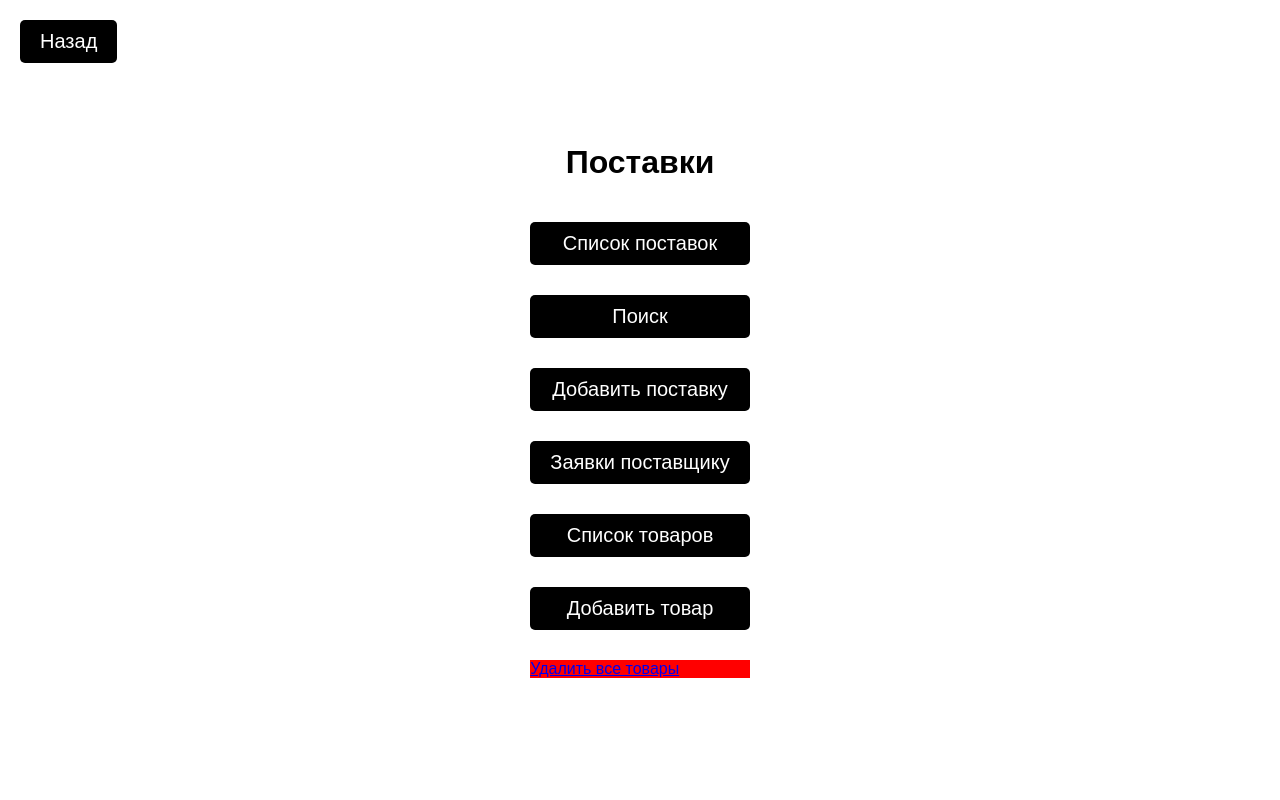
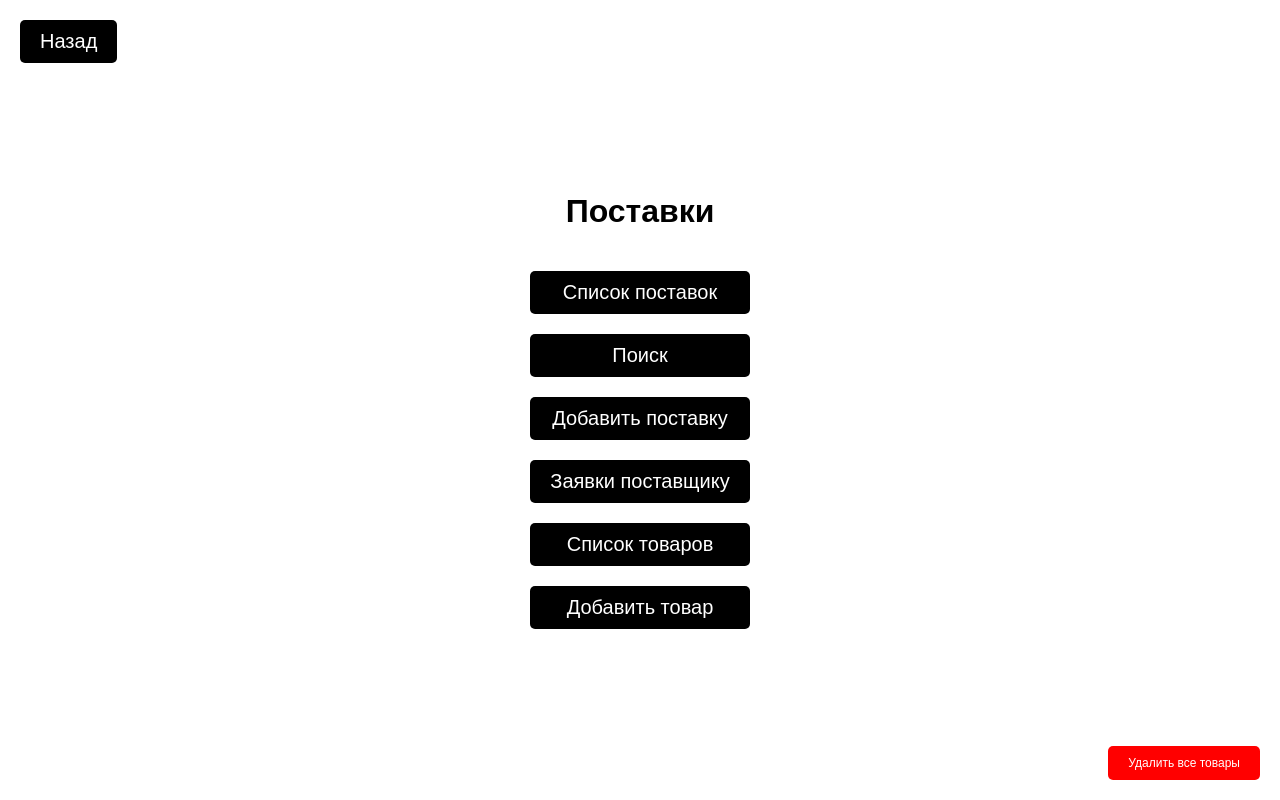
Before and after one commit to B4n4n4-P0weR/scrum_nubbas, a Django app: page /supplies/ in a window 1280 px wide. Run offline with Django 5.2, Linux system fonts and the light colour scheme.

Commit message:
Сделал кнопку "удалить все товары" нормальной

```diff
--- a/warehouse_project/main/templates/supplies.html
+++ b/warehouse_project/main/templates/supplies.html
@@ -28,13 +28,24 @@
             border-radius: 5px;
             cursor: pointer;
         }
+        /* Потом удалить, нужно для дебага */
         .red {
+            position: fixed;
+            bottom: 20px;
+            right: 20px;
+            text-decoration: none;
+            font-size: 12px;
+            padding: 10px 20px;
             background-color: red;
+            color: white;
+            border: none;
+            border-radius: 5px;
+            cursor: pointer;
         }
         .button-container {
             flex-direction: column;
             display: flex;
-            gap: 30px;
+            gap: 20px;
             justify-content: center;
             margin-top: 20px;
         }
@@ -44,6 +55,7 @@
     <h1>Поставки</h1>
     <div class="back-button-container">
         <button class="button" onclick="location.href='{% url 'home' %}'">Назад</button>
+
     </div>
 
     <div class="button-container">
@@ -53,7 +65,8 @@
         <button class="button" onclick="location.href='{% url 'supplier_requests' %}'">Заявки поставщику</button>
         <button class="button" onclick="location.href='{% url 'product_list' %}'">Список товаров</button>
         <button class="button" onclick="location.href='{% url 'product_add' %}'">Добавить товар</button>
-        <a href='../product/clear' class="red">Удалить все товары</button>
     </div>
+    <!-- Потом удалить, нужно для дебага -->
+    <a href='../product/clear' class="red">Удалить все товары</a>
 </body>
 </html>
--- a/warehouse_project/main/views.py
+++ b/warehouse_project/main/views.py
@@ -85,4 +85,4 @@ def product_add(request):
 
 def product_clear(request):
     Product.objects.all().delete()
-    return HttpResponse('Все продукты удалены')
+    return HttpResponse("<a href='http://127.0.0.1:8000' class='red'>Назад</a> Все продукты удалены")
```
